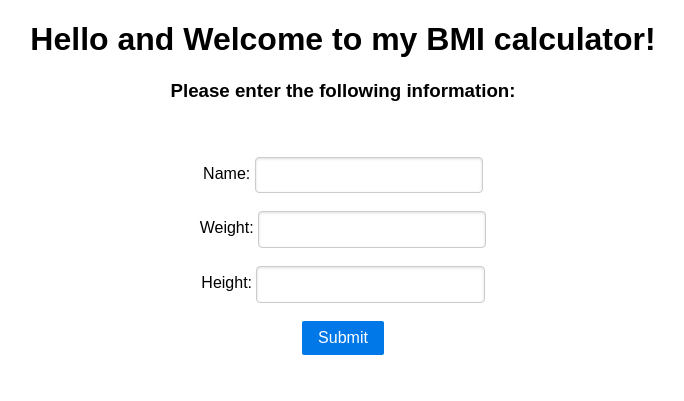
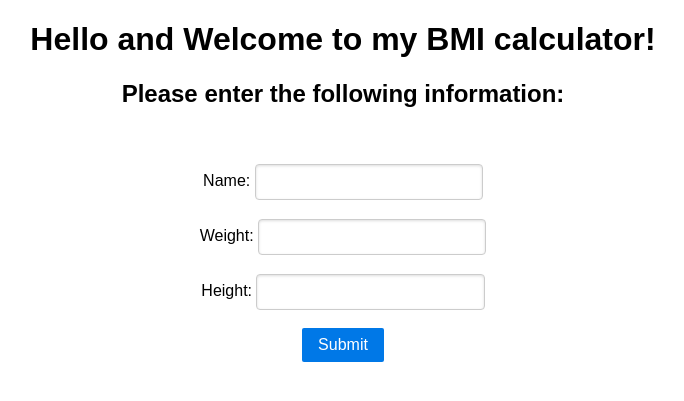
Before and after one commit to housleyjj/flaskBMI, a Flask app: page / in a window 1280 px wide. Shown: the top 401 px of the page, without its empty margins (297-981 px from the left). Run offline with Flask 3, Linux system fonts and the light colour scheme; some libraries are stand-ins or nearby versions.

Commit message:
Making bigger headers

```diff
--- a/app/templates/index.html
+++ b/app/templates/index.html
@@ -7,7 +7,7 @@
 <body>
     <h1>Hello and Welcome to my BMI calculator!</h1>
     <div class="main">
-        <h3>Please enter the following information:</h3><br><br>
+        <h2>Please enter the following information:</h2><br><br>
         <form class="pure-form" method="POST" action="{{ url_for('results') }}">
             Name:
             <input type="text" name="username"><br><br>
@@ -19,6 +19,6 @@
         </form>
     </div>
     {% if error %}
-      <h3 class="main"> {{ error }}</h2>
+      <h2 class="main"> {{ error }}</h2>
     {% endif %}
 </body>
```
